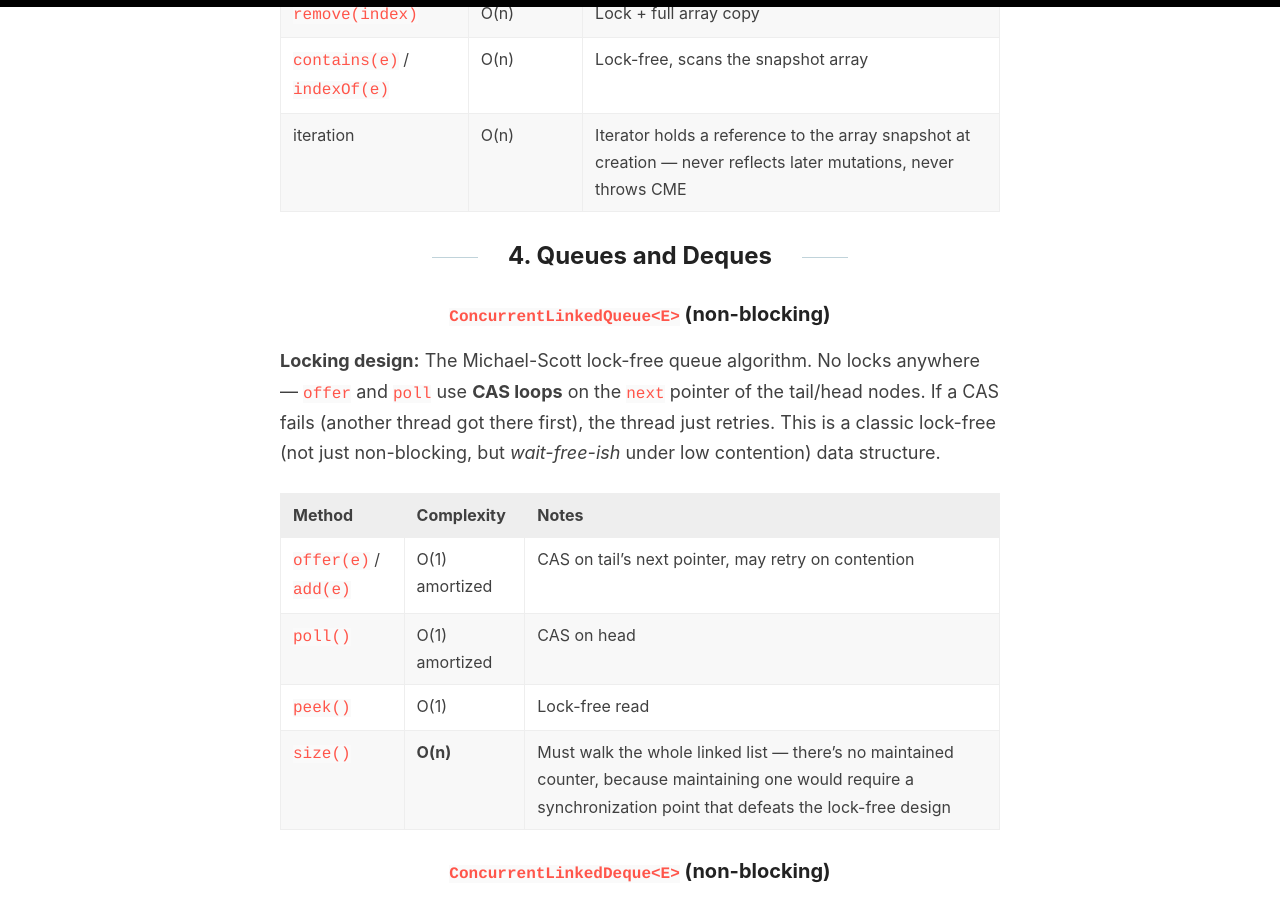
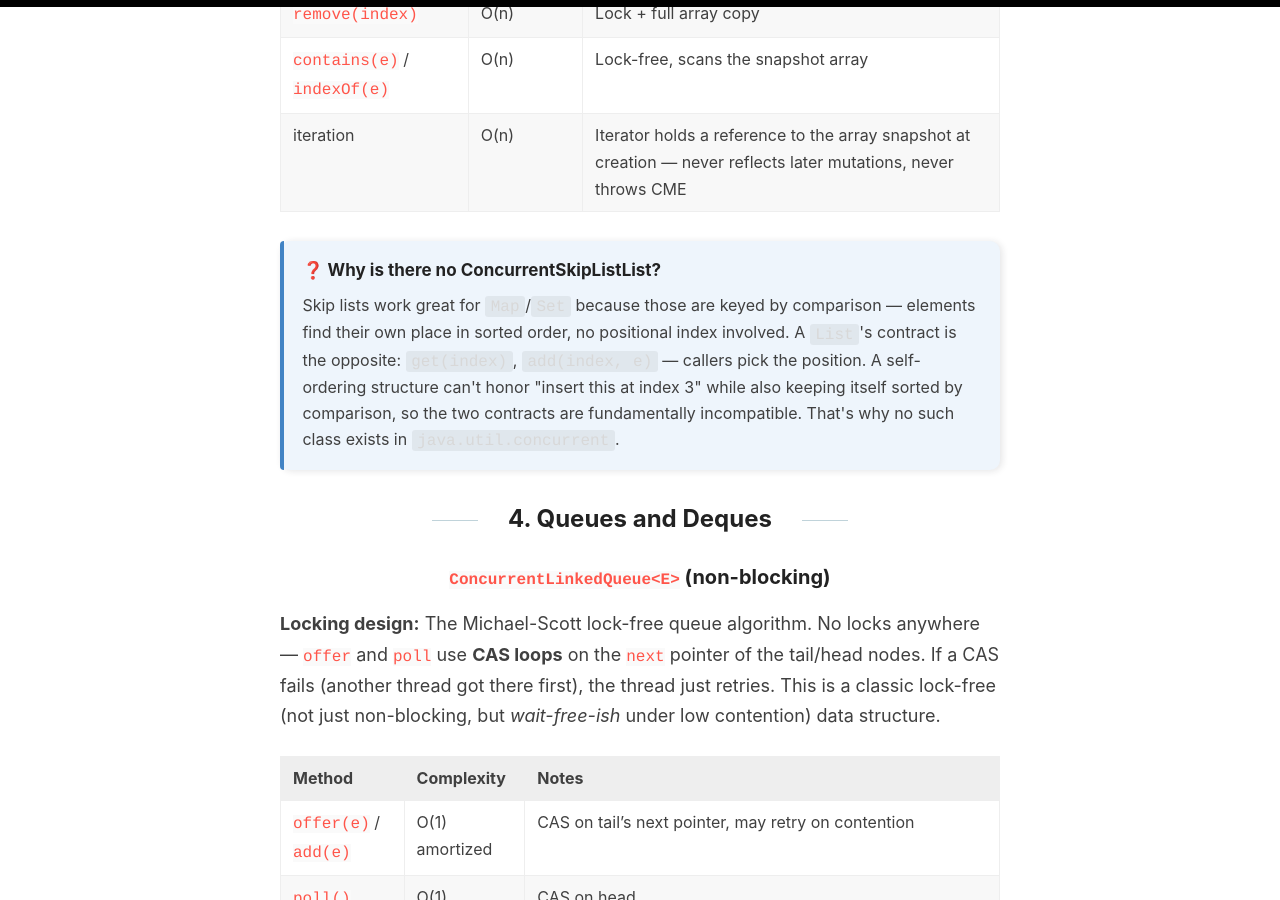
Before and after one commit to mettyoung/mettyoung.github.io, a Jekyll site: the page built from _posts/2026-08-13-java-concurrent-collections-cheat-sheet.markdown, in a window 1280 px wide and 900 px high, scrolled down 4786 px. Built offline with Jekyll 4.4.1, drawn with Linux system fonts in a browser that asks for light colours.

Commit message:
Add callout explaining why no ConcurrentSkipListList exists
Skip list ordering (comparison-based) is incompatible with List's
positional-index contract.

Co-Authored-By: Claude Sonnet 5 <noreply@anthropic.com>

```diff
--- a/_posts/2026-08-13-java-concurrent-collections-cheat-sheet.markdown
+++ b/_posts/2026-08-13-java-concurrent-collections-cheat-sheet.markdown
@@ -96,6 +96,11 @@ Backed by `CopyOnWriteArrayList` (see below) with a linear `contains()` scan for
 | `remove(index)` | O(n) | Lock + full array copy |
 | `contains(e)` / `indexOf(e)` | O(n) | Lock-free, scans the snapshot array |
 | iteration | O(n) | Iterator holds a reference to the array snapshot at creation — never reflects later mutations, never throws CME |
+
+<div class="callout">
+  <span class="callout-title">❓ Why is there no ConcurrentSkipListList?</span>
+  Skip lists work great for <code>Map</code>/<code>Set</code> because those are keyed by comparison — elements find their own place in sorted order, no positional index involved. A <code>List</code>'s contract is the opposite: <code>get(index)</code>, <code>add(index, e)</code> — callers pick the position. A self-ordering structure can't honor "insert this at index 3" while also keeping itself sorted by comparison, so the two contracts are fundamentally incompatible. That's why no such class exists in <code>java.util.concurrent</code>.
+</div>
 
 ## 4. Queues and Deques
 
```
